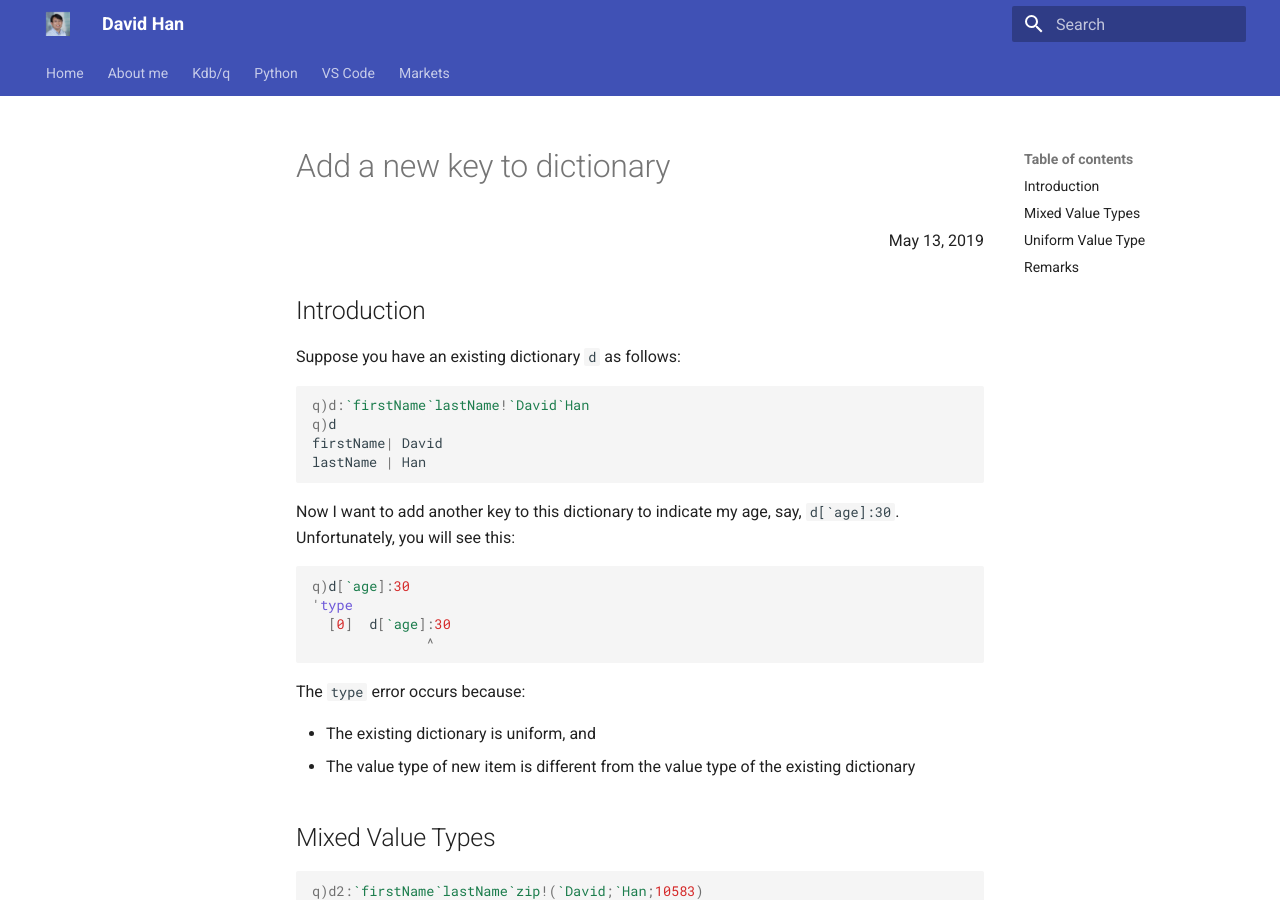
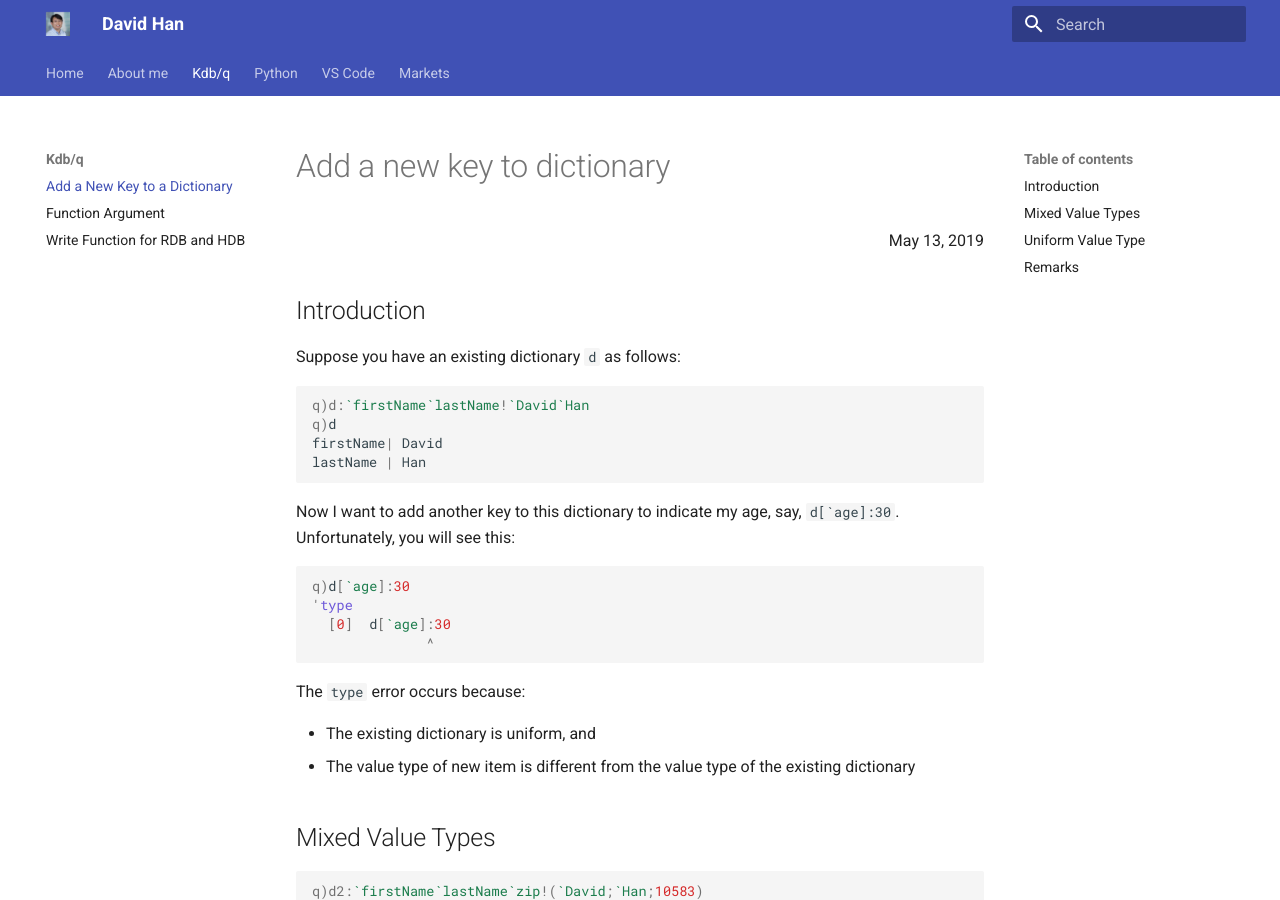
Before and after one commit to dpkwhan/handocs, an MkDocs documentation site: the page built from docs/kdb/add-a-new-key-to-dictionary.md, in a window 1280 px wide and 900 px high. Built offline with MkDocs 1.6.1 and Material for MkDocs 9.7.7, drawn with Linux system fonts in a browser that asks for light colours.

Commit message:
Refactor

```diff
--- a/mkdocs.yml
+++ b/mkdocs.yml
@@ -9,10 +9,9 @@ nav:
   - Home: index.md
   - About me: aboutme.md
   - Kdb/q:
-      - Dictionary:
-          - kdb/dictionary/add-a-new-key-to-dictionary.md
-      - Function:
-          - kdb/function/function-argument.md
+      - Add a New Key to a Dictionary: kdb/add-a-new-key-to-dictionary.md
+      - Function Argument: kdb/function-argument.md
+      - Write Function for RDB and HDB: kdb/write-function-for-rdb-and-hdb.md
   - Python:
       - A First Taste of pathlib: python/a-first-taste-of-pathlib.md
       - Evolution of String Formatting: python/evolution-of-string-formatting.md
```
